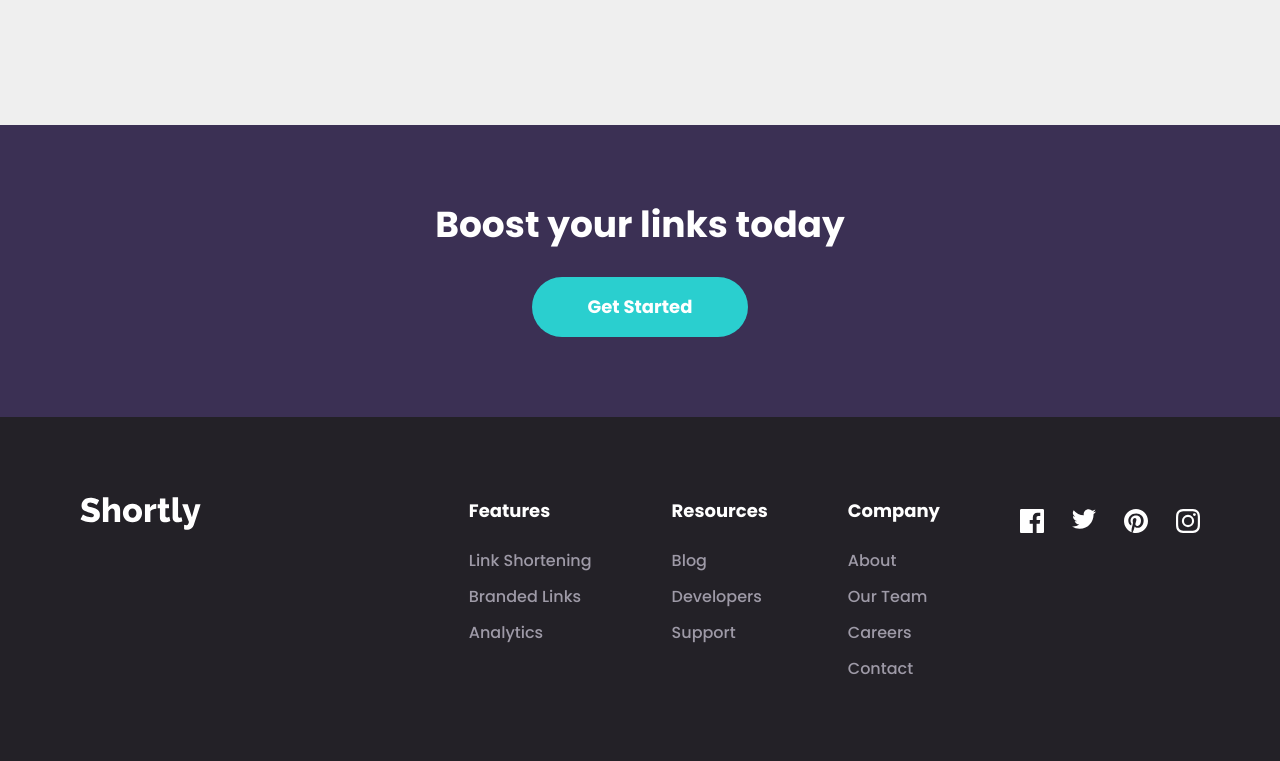
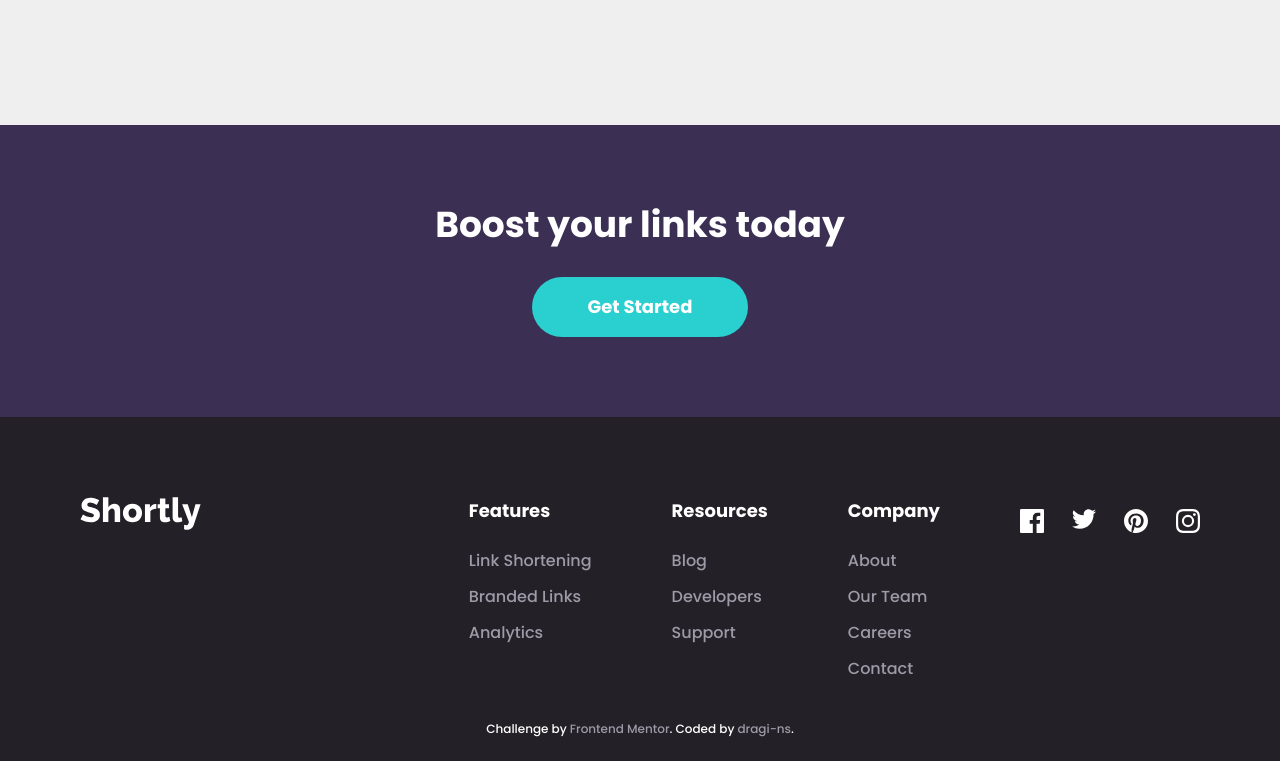
Before and after one commit to dragi-ns/url-shortening-api, a website built with Vite: page index.html in a window 1280 px wide. Shown: the part 1589-2350 px from the top of the page. Built offline with nearby package versions, Linux system fonts and the light colour scheme; files whose address does not match are found by name.

Commit message:
Add attribution

```diff
--- a/index.html
+++ b/index.html
@@ -241,8 +241,10 @@
     </main>
     <!-- FOOTER START -->
     <footer
-      class="bg-very-dark-violet text-white text-center md:text-left py-12 lg:py-20">
-      <div class="container flex flex-col md:flex-row gap-10 lg:gap-20">
+      class="bg-very-dark-violet text-white text-center md:text-left pt-12 lg:pt-20 pb-6">
+      <div class="container">
+        <!-- TOP FOOTER START -->
+        <div class="flex flex-col md:flex-row gap-10 lg:gap-20 mb-10">
           <!-- LOGO START -->
           <div class="md:flex-1 mb-7">
             <a class="inline-block" href="./index.html">
@@ -315,7 +317,9 @@
             <nav>
               <ul class="text-grayish-violet text-base flex flex-col gap-3">
                 <li>
-                <a class="hover:text-cyan transition-colors" href="#">About</a>
+                  <a class="hover:text-cyan transition-colors" href="#"
+                    >About</a
+                  >
                 </li>
                 <li>
                   <a class="hover:text-cyan transition-colors" href="#">
@@ -338,7 +342,8 @@
           <!-- COMPANY END -->
 
           <!-- SOCIALS START -->
-        <ul class="flex items-center justify-center gap-7 py-3 md:items-start">
+          <ul
+            class="flex items-center justify-center gap-7 py-3 md:items-start">
             <li>
               <a href="#">
                 <svg
@@ -401,6 +406,22 @@
           </ul>
           <!-- SOCIALS END -->
         </div>
+        <!-- TOP FOOTER END -->
+        <p class="text-xs text-center">
+          Challenge by
+          <a
+            class="text-grayish-violet hover:text-cyan transition-colors"
+            href="https://www.frontendmentor.io?ref=challenge"
+            target="_blank"
+            >Frontend Mentor</a
+          >. Coded by
+          <a
+            class="text-grayish-violet hover:text-cyan transition-colors"
+            href="https://github.com/dragi-ns"
+            >dragi-ns</a
+          >.
+        </p>
+      </div>
     </footer>
     <!-- FOOTER END -->
     <script type="module" src="./src/main.ts"></script>
```
Lines whose indentation alone changed are shown as unchanged.
